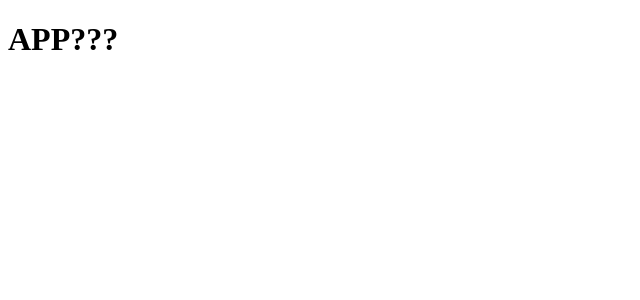
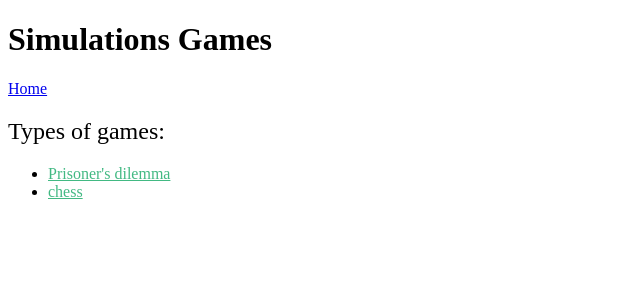
Before and after one commit to scottysinclair/simul, a Vue app: page / in a window 1280 px wide. Shown: the top 300 px of the page, without its empty margins (0-640 px from the left). Built offline with nearby package versions, Linux system fonts and the light colour scheme.

Commit message:
vue router working nicely.

```diff
--- a/index.html
+++ b/index.html
@@ -6,8 +6,18 @@
   </head>
   <body>
     <div id="app">
-     <h1>APP???</h1>
-       <router-view></router-view>
+     <div id="header">
+     	<h1>Simulations Games</h1>
+     </div>
+     <div id="body">
+    	<router-link to="/">Home</router-link>
+   <!--
+   <router-link to="/">Go to Foo</router-link>
+    <router-link to="/games">Go to Bar</router-link>
+    -->
+	    <router-view class="view" keep-alive transition transition-mode="out-in">
+	    </router-view>
+    </div>
     </div>
   </body>
 </html>
--- a/src/components/Home2.vue
+++ b/src/components/GameListing.vue
@@ -1,16 +1,20 @@
 <template>
   <div>
-    <h1>Homepage of Games 2</h1>
+    <h2>Types of games:</h2>
+    <ul>
+     <li v-for="gameType in gameTypes">
+          <router-link v-bind:to="'/report/' + gameType">{{gameType}}</router-link>
+    </li>
+    </ul>
   </div>
 </template>
 
 <script>
 export default {
-  name: 'home2',
+  name: 'types-of-games',
   data () {
     return {
-      msg: 'Homepage of Games  2....'
-    }
+      gameTypes: ['Prisoner\'s dilemma', 'chess']}
   }
 }
 </script>
@@ -21,16 +25,6 @@ h1, h2 {
   font-weight: normal;
 }
 
-ul {
-  list-style-type: none;
-  padding: 0;
-}
-
-li {
-  display: inline-block;
-  margin: 0 10px;
-}
-
 a {
   color: #42b983;
 }
--- a/src/components/Home.vue
+++ b/src/components/Report.vue
@@ -1,16 +1,14 @@
 <template>
   <div>
-    <h1>Homepage of Games</h1>
+    <h1>Report for {{$route.params.reportType}} </h1>
   </div>
 </template>
 
 <script>
 export default {
-  name: 'home',
+  name: 'report',
   data () {
-    return {
-      msg: 'Homepage of Games....'
-    }
+    return {}
   }
 }
 </script>
--- a/src/main.js
+++ b/src/main.js
@@ -1,14 +1,15 @@
 import Vue from 'vue'
 import Router from 'vue-router'
-import Home from './components/Home.vue'
-import Home2 from './components/Home2.vue'
+import GameListing from './components/GameListing.vue'
+import Report from './components/Report.vue'
 
+Vue.config.debug = true
 // install router
 Vue.use(Router)
 
 const routes = [
-  { path: '/foo', component: Home },
-  { path: '/bar', component: Home2 }
+  { path: '/', component: GameListing },
+  { path: '/report/:reportType', component: Report }
 ]
 
 // routing
@@ -16,9 +17,9 @@ var router = new Router({
   routes // short for routes: routes
 })
 
-router.beforeEach(function () {
-  window.scrollTo(0, 0)
-})
+// router.beforeEach(function () {
+//  window.scrollTo(0, 0)
+// })
 
 // router.redirect({
 //  '*': '/home/index.html'
```
